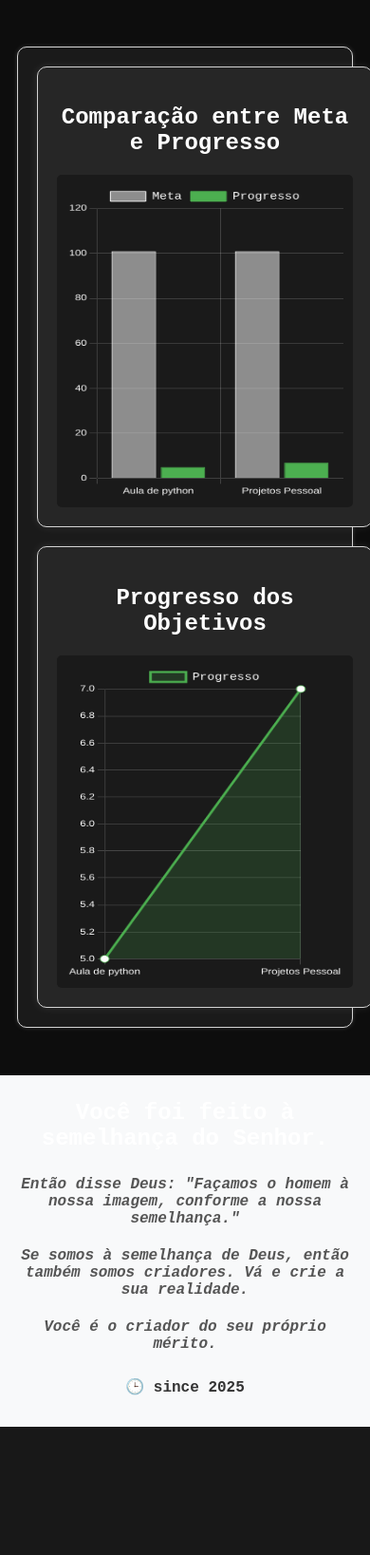
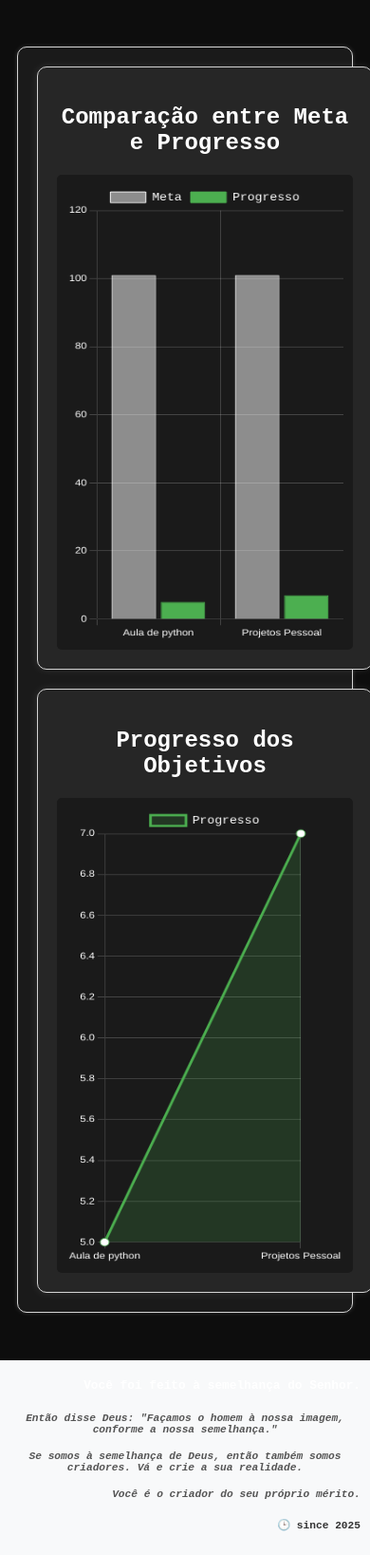
Before and after one commit to LucasFariaX/Dashboard-de-tempo, a Flask app: page / in a window 390 px wide. Shown: the part 1409-3046 px from the top of the page at 95% size. Before the commit the page ends 2911 px from the top, so only its background shows below. Run offline with Flask 3, Linux system fonts and the light colour scheme; data comes from the database, SQL or seed files in the repository.

Commit message:
Update styles.css

```diff
--- a/static/styles.css
+++ b/static/styles.css
@@ -188,8 +188,8 @@ a:hover {
 footer {
     display: flex;
     flex-direction: column;
-    align-items: center;
-    justify-content: center;
+    align-items: flex-end;
+    justify-content: flex-end;
     height: 30vh;
     width: 100vw; /* Faz o footer ocupar 100% da largura da tela */
     background-color: #f8f9fa;
@@ -205,16 +205,21 @@ footer {
 
 /* Estiliza os títulos dentro do footer */
 footer h1 {
-    font-size: 1.8rem; /* Tamanho maior para destaque */
+    font-size: 0.8rem; /* Tamanho maior para destaque */
     font-weight: bold; /* Deixa em negrito */
     margin-bottom: 10px; /* Espaçamento entre os títulos */
 }
 
 footer h3 {
-    font-size: 1.2rem; /* Tamanho médio */
+    font-size: 0.7rem; /* Tamanho médio */
     font-style: italic; /* Deixa o texto mais suave */
     margin-bottom: 5px; /* Adiciona um pequeno espaçamento */
     color: #555; /* Cor mais suave */
+}
+
+footer h4 {
+    font-size: 0.7rem;
+    font-weight: bold;
 }
 
 /* Responsividade: ajusta o footer em telas menores */
@@ -225,11 +230,11 @@ footer h3 {
     }
 
     footer h1 {
-        font-size: 1.5rem;
+        font-size: 0.8rem;
     }
 
     footer h3 {
-        font-size: 1rem;
+        font-size: 0.7rem;
     }
 }
 
@@ -271,7 +276,7 @@ footer h3 {
 /* Ajustando os gráficos */
 canvas {
     width: 100% !important;
-    height: 350px !important; /* Aumentando a altura dos gráficos */
+    height: 500px !important; /* Aumentando a altura dos gráficos */
     background-color: #1a1a1a;
     border-radius: 5px;
     padding: 10px;
```
